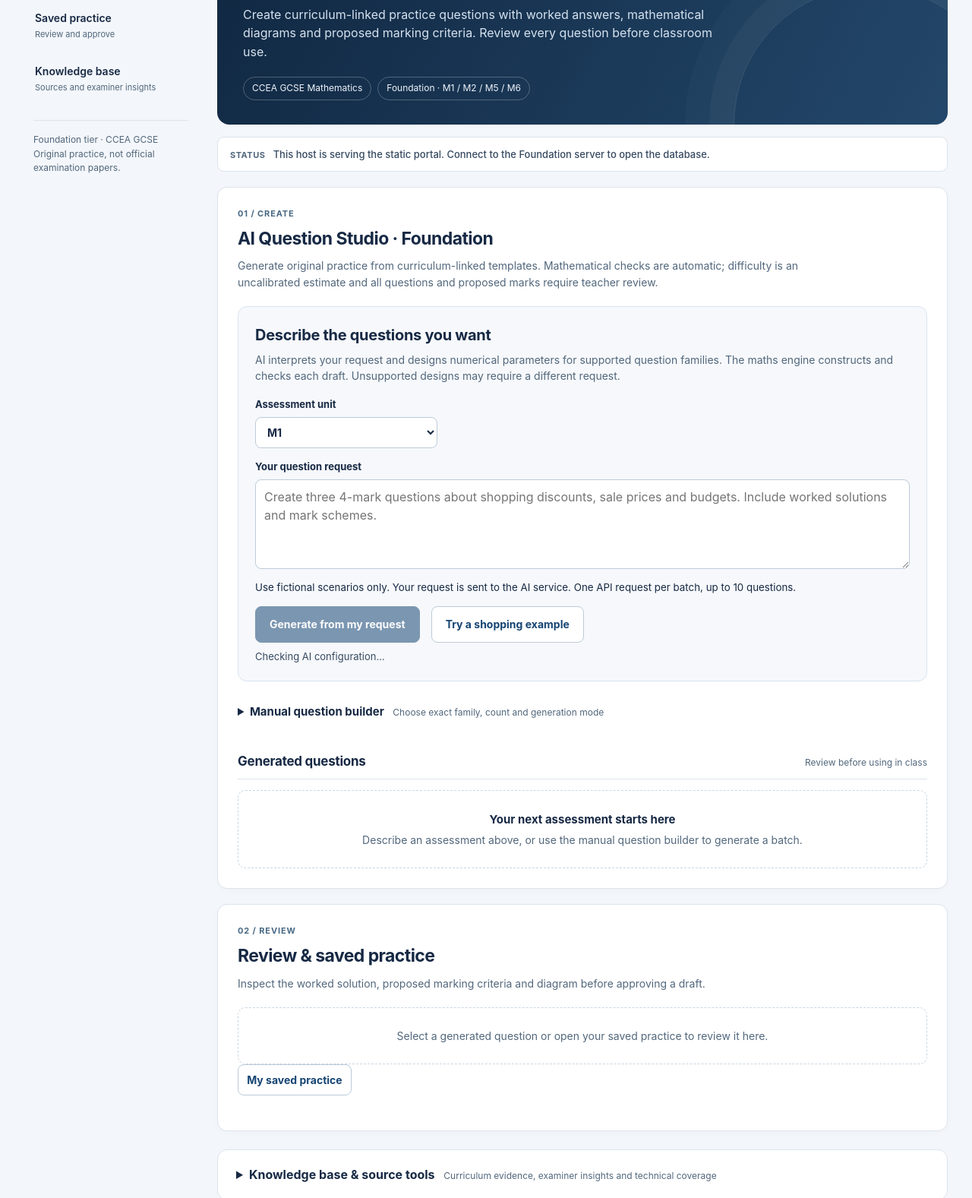
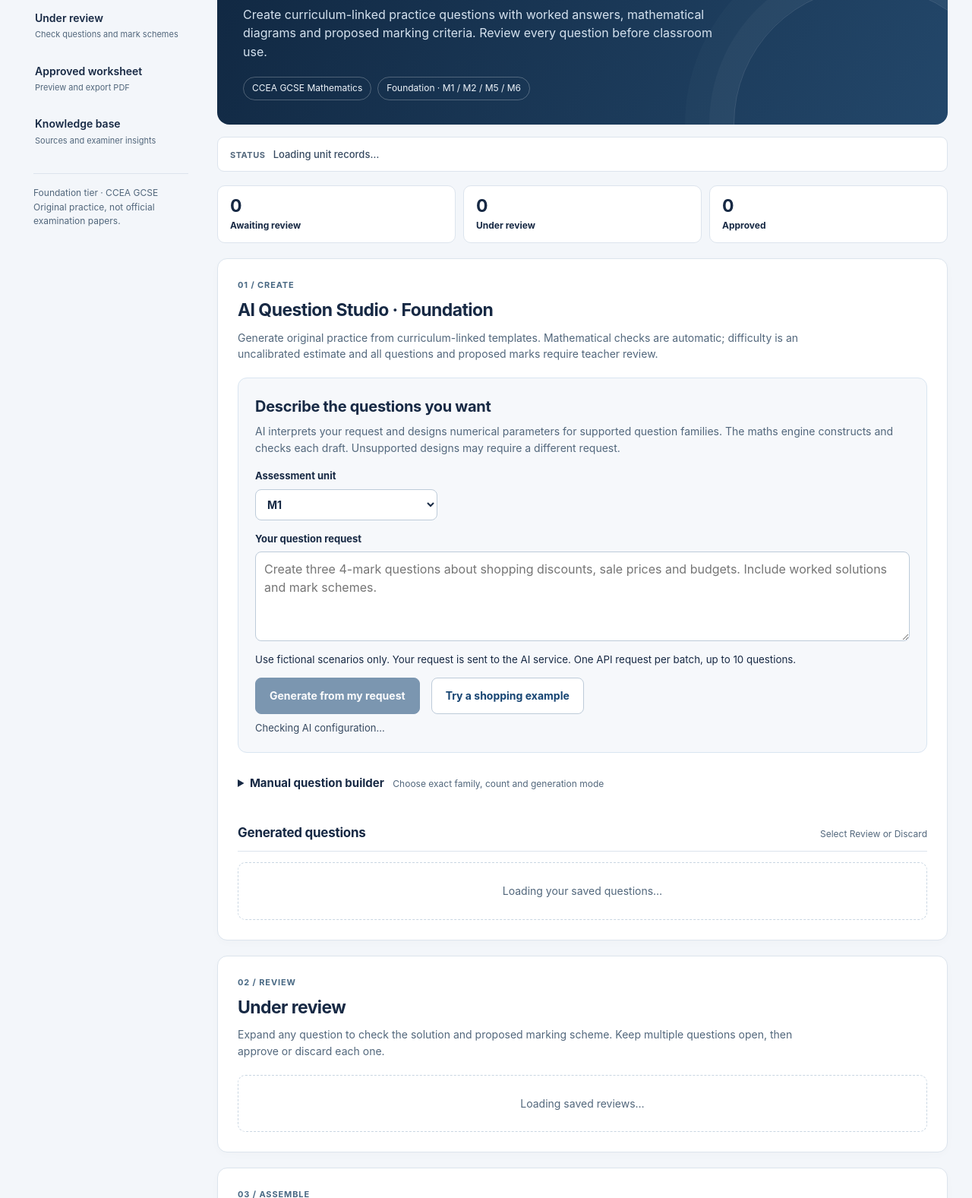
Before and after one commit to ckelly7078-dev/teachers-only, a plain HTML site: page foundation/web/index.html in a window 1280 px wide. Shown: the part 223-1800 px from the top of the page at 76% size. Drawn offline with Linux system fonts and the light colour scheme; no server answers.

Commit message:
Create separate generated, review, approved and discarded sections with worksheet controls

```diff
--- a/foundation/web/index.html
+++ b/foundation/web/index.html
@@ -1,5 +1,5 @@
 <!doctype html><html lang="en-GB"><head><meta charset="utf-8"><meta name="viewport" content="width=device-width,initial-scale=1">
-<title>Mathematics Studio · Teachers Only</title><link rel="stylesheet" href="style.css"><script defer src="diagrams.js"></script><script defer src="app.js"></script>
+<title>Mathematics Studio · Teachers Only</title><link rel="stylesheet" href="style.css"><link rel="stylesheet" href="worksheet.css"><script defer src="diagrams.js"></script><script defer src="worksheet.js"></script><script defer src="app.js"></script>
 <style>
 :root{--navy:#102741;--blue:#215b8e;--gold:#c6a35c;--ink:#172944;--muted:#52677c;--line:#dce4ed;--page:#f3f6fa;font-family:Inter,system-ui,-apple-system,BlinkMacSystemFont,"Segoe UI",sans-serif;background:var(--page);color:var(--ink)}
 body{margin:0;line-height:1.55}header{border-bottom:3px solid var(--gold);background:var(--navy)}header>.topbar{max-width:1440px;padding:18px 32px;display:flex;align-items:center;justify-content:space-between;gap:16px}header span{margin-left:0;font-weight:500}.brand{display:flex;align-items:center;gap:12px}.brand-mark{display:grid;place-items:center;width:42px;height:42px;border:1px solid #d8b875;color:#ead49d;border-radius:10px;font-size:20px;font-weight:750}.brand strong{display:block;font-size:16px;line-height:1.3}.brand small{color:#d9e4ef;font-size:12px;font-weight:400}.topbar a{color:white;text-decoration:none;font-size:13px;border:1px solid #ffffff44;padding:8px 13px;border-radius:8px}
@@ -27,10 +27,10 @@ section{margin:20px 0;padding:26px;border:1px solid var(--line);border-radius:13
 @media(max-width:680px){.prompt-panel{padding:15px}.prompt-actions button{width:100%}.exam-preview{padding:14px}.exam-task{gap:7px}.manual-heading small{display:block;margin-left:0}}
 </style></head>
 <body><header><div class="topbar"><div class="brand"><div class="brand-mark" aria-hidden="true">Σ</div><div><strong>St Columb’s College</strong><small>Teachers Only · Mathematics</small></div></div><a id="class-back" href="/index.html">Teacher portal ↗</a></div></header>
-<div class="workspace"><aside class="sidebar" aria-label="Workspace navigation"><div class="eyebrow">Mathematics workspace</div><nav><a class="primary" href="#create">Question Studio<small>Create original practice</small></a><a href="#review">Saved practice<small>Review and approve</small></a><a href="#knowledge">Knowledge base<small>Sources and examiner insights</small></a></nav><p class="side-note">Foundation tier · CCEA GCSE<br>Original practice, not official examination papers.</p></aside>
+<div class="workspace"><aside class="sidebar" aria-label="Workspace navigation"><div class="eyebrow">Mathematics workspace</div><nav><a class="primary" href="#create">Question Studio<small>Create original practice</small></a><a href="#review">Under review<small>Check questions and mark schemes</small></a><a href="#approved">Approved worksheet<small>Preview and export PDF</small></a><a href="#knowledge">Knowledge base<small>Sources and examiner insights</small></a></nav><p class="side-note">Foundation tier · CCEA GCSE<br>Original practice, not official examination papers.</p></aside>
 <main><div class="hero"><div class="eyebrow" id="class-context">Assessment workspace</div><h1>Mathematics Studio</h1><p>Create curriculum-linked practice questions with worked answers, mathematical diagrams and proposed marking criteria. Review every question before classroom use.</p><div class="hero-tags"><span>CCEA GCSE Mathematics</span><span>Foundation · M1 / M2 / M5 / M6</span></div></div>
 <div class="status-strip"><strong>Status</strong><p id="status" role="status" aria-live="polite">Loading unit records…</p></div>
-<section id="create"><div class="section-kicker">01 / Create</div><h2>AI Question Studio · Foundation</h2><p>Generate original practice from curriculum-linked templates. Mathematical checks are automatic; difficulty is an uncalibrated estimate and all questions and proposed marks require teacher review.</p>
+<div class="workflow-counts" aria-label="Worksheet progress"><a href="#generated"><strong id="generated-count">0</strong>Awaiting review</a><a href="#review"><strong id="review-count">0</strong>Under review</a><a href="#approved"><strong id="approved-count">0</strong>Approved</a></div><section id="create"><div class="section-kicker">01 / Create</div><h2>AI Question Studio · Foundation</h2><p>Generate original practice from curriculum-linked templates. Mathematical checks are automatic; difficulty is an uncalibrated estimate and all questions and proposed marks require teacher review.</p>
 <div class="prompt-panel"><h3>Describe the questions you want</h3><p>AI interprets your request and designs numerical parameters for supported question families. The maths engine constructs and checks each draft. Unsupported designs may require a different request.</p>
 <form id="prompt-studio"><label>Assessment unit<select name="unit" id="prompt-unit"><option>M1</option><option>M2</option><option>M5</option><option>M6</option></select></label>
 <label>Your question request<textarea name="prompt" id="teacher-prompt" required maxlength="500" rows="4" placeholder="Create three 4-mark questions about shopping discounts, sale prices and budgets. Include worked solutions and mark schemes."></textarea></label>
@@ -43,8 +43,12 @@ section{margin:20px 0;padding:26px;border:1px solid var(--line);border-radius:13
 <label>Difficulty<select name="difficulty"><option value="easy">Easy</option><option value="standard" selected>Standard</option><option value="challenge">Challenge</option></select></label>
 <label>Number<input type="number" name="count" min="1" max="10" value="5" required></label>
 <label>Generation mode<select id="studio-mode" name="mode"><option value="local">Local · no API cost</option><option id="studio-ai-option" value="model" disabled>AI-assisted selection</option></select></label>
-<button>Generate validated drafts</button></form><p id="studio-ai-status" role="status">AI-assisted generation is disabled until configured on the server.</p><p id="studio-evidence"></p></div></details><div class="result-heading"><h3>Generated questions</h3><span>Review before using in class</span></div><div id="studio-results"><div class="empty-state"><strong>Your next assessment starts here</strong>Describe an assessment above, or use the manual question builder to generate a batch.</div></div></section>
-<section id="review"><div class="section-kicker">02 / Review</div><h2>Review &amp; saved practice</h2><p>Inspect the worked solution, proposed marking criteria and diagram before approving a draft.</p><div id="draft"><div class="empty-state">Select a generated question or open your saved practice to review it here.</div></div><p><button id="history" type="button">My saved practice</button></p><div id="drafts"></div></section>
+<button>Generate validated drafts</button></form><p id="studio-ai-status" role="status">AI-assisted generation is disabled until configured on the server.</p><p id="studio-evidence"></p></div></details><div class="result-heading" id="generated"><h3>Generated questions</h3><span>Select Review or Discard</span></div><div id="studio-results"><div class="empty-state">Loading your saved questions…</div></div></section>
+<section id="review"><div class="section-kicker">02 / Review</div><h2>Under review</h2><p>Expand any question to check the solution and proposed marking scheme. Keep multiple questions open, then approve or discard each one.</p><div id="review-queue"><div class="empty-state">Loading saved reviews…</div></div></section>
+<section id="approved"><div class="section-kicker">03 / Assemble</div><div class="approved-heading"><h2>Approved worksheet</h2><span id="approved-marks">0 marks</span></div><p>Approved questions accumulate across batches. Expand any question to inspect it, return it to review or remove it.</p><div id="approved-queue"><div class="empty-state">Loading approved questions…</div></div>
+<div class="worksheet-controls"><h3>Worksheet preview &amp; PDF export</h3><label>Worksheet title<input id="worksheet-title" maxlength="100" placeholder="Foundation Mathematics · Practice worksheet"></label><p id="worksheet-gate" role="status">Loading saved questions…</p><div class="worksheet-buttons"><button type="button" id="worksheet-preview-btn" disabled>View worksheet</button><button type="button" id="worksheet-export-btn" disabled>Export worksheet PDF</button><button type="button" id="scheme-export-btn" class="secondary-action" disabled>Export mark scheme PDF</button></div><p>PDF export opens the browser print dialog. Select Save to PDF and A4. Student worksheets do not contain solutions.</p></div><div id="worksheet-preview" hidden></div>
+<p class="workspace-note"><span id="pending-count">0</span> pending questions · One active, teacher-wide worksheet across classes. Questions are not assigned to learners automatically.</p><button type="button" id="workspace-reload" class="secondary-action">Refresh saved questions</button>
+<details class="discarded-section"><summary>Discarded questions <span id="discarded-count" class="queue-count">0</span></summary><p>Discarded questions are excluded from the worksheet. Restore one if you change your mind.</p><div id="discarded-queue"></div></details></section>
 <details id="knowledge"><summary>Knowledge base &amp; source tools <small>Curriculum evidence, examiner insights and technical coverage</small></summary><div class="knowledge-body">
 <section aria-labelledby="units-title"><h2 id="units-title">Unit coverage</h2><div id="units" class="units"></div></section>
 <section><h2>Find verified records</h2><form id="search"><label>Unit<select name="unit"><option>M1</option><option>M2</option><option>M5</option><option>M6</option></select></label>
@@ -56,7 +60,7 @@ section{margin:20px 0;padding:26px;border:1px solid var(--line);border-radius:13
 <label>Generator<select name="mode"><option value="local">Validated local generator</option><option disabled id="model" value="model">Model-assisted parameters</option></select></label><button>Generate draft</button></form></section>
 </div></details>
 <footer>Teachers Only · Foundation mathematics · Development prototype</footer>
-</main></div>
+</main></div><div id="worksheet-print" class="worksheet-print"></div>
 <script>
 (function(){
   const match=location.search.match(/[?&]class=(\d+)(?:&|$)/);
```
